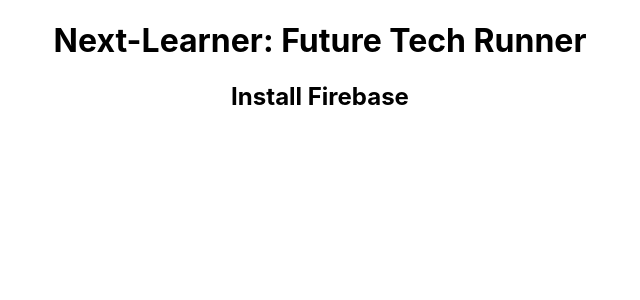
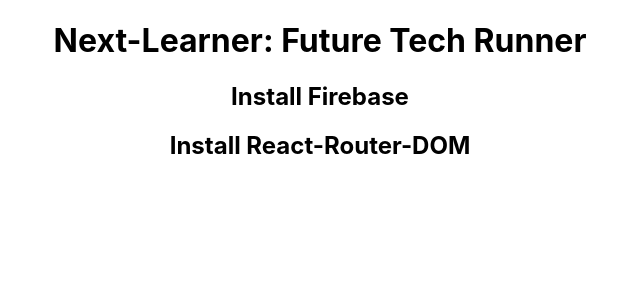
Before and after one commit to RakibAlom/next-learner-mern-client, a React (Create React App) app: page / in a window 1280 px wide. Shown: the top 300 px of the page, without its empty margins (320-960 px from the left). Built offline with nearby package versions, Linux system fonts and the light colour scheme.

Commit message:
install react-router-dom

```diff
--- a/src/App.js
+++ b/src/App.js
@@ -5,6 +5,7 @@
     <div className="App">
       <h1>Next-Learner: Future Tech Runner</h1>
       <h2>Install Firebase</h2>
+      <h2>Install React-Router-DOM</h2>
     </div>
   );
 }
```
